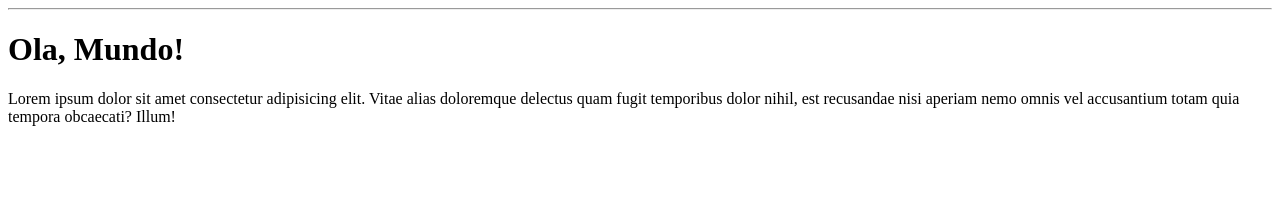
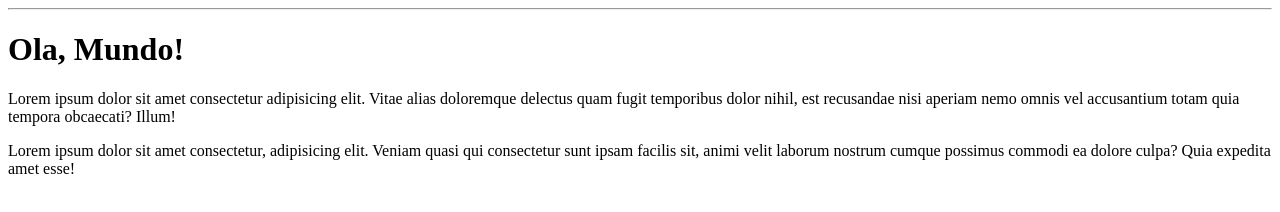
Before and after one commit to nat-1501/ola-mundo, a plain HTML site: page site-exem/index.html in a window 1280 px wide. Drawn offline with Linux system fonts and the light colour scheme.

Commit message:
Mais um paragrafo

```diff
--- a/site-exem/index.html
+++ b/site-exem/index.html
@@ -10,5 +10,7 @@
     <hr>
     <h1>Ola, Mundo!</h1>
     <p>Lorem ipsum dolor sit amet consectetur adipisicing elit. Vitae alias doloremque delectus quam fugit temporibus dolor nihil, est recusandae nisi aperiam nemo omnis vel accusantium totam quia tempora obcaecati? Illum!</p>
+    <p>Lorem ipsum dolor sit amet consectetur, adipisicing elit. Veniam quasi qui consectetur sunt ipsam facilis sit, animi velit laborum nostrum cumque possimus commodi ea dolore culpa? Quia expedita amet esse!</p>
 </body>
+
 </html>
```
